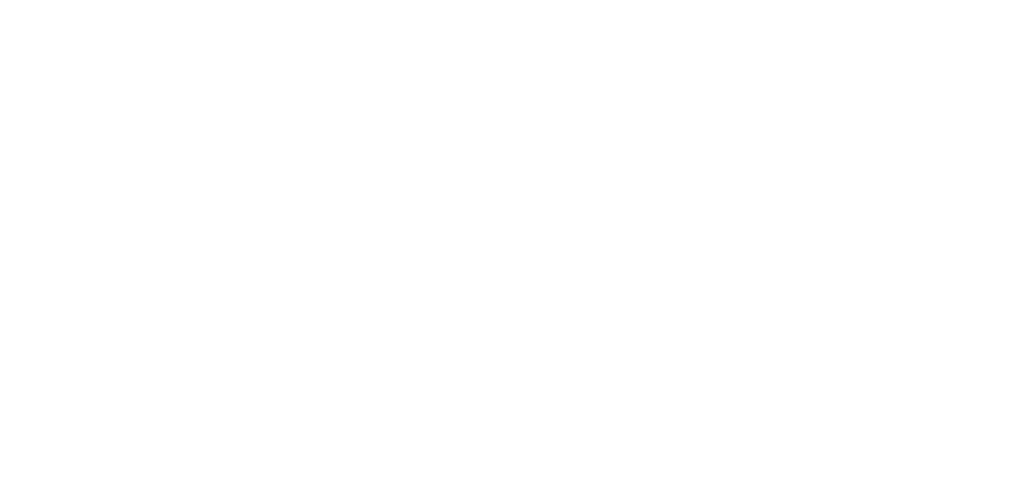
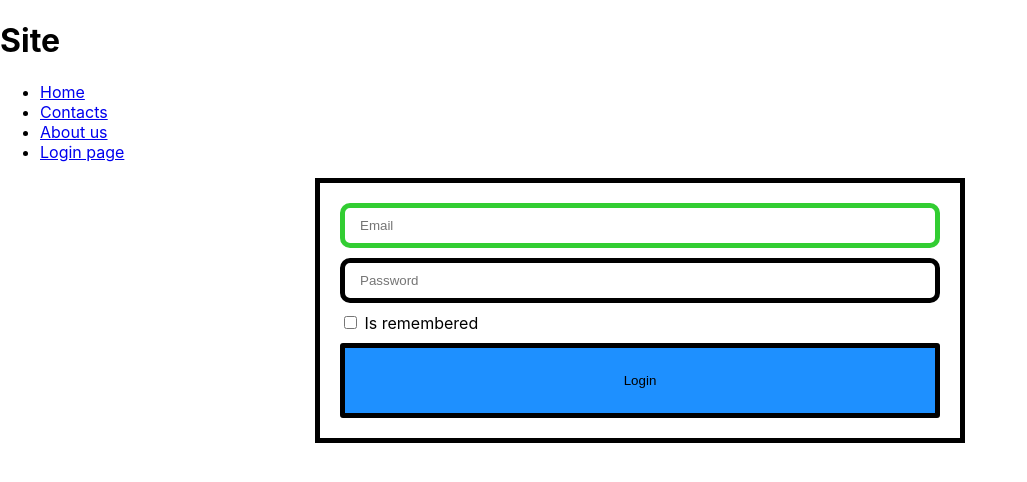
Before and after one commit to fc-fullstack-courses/pfe-2023-1-react-lessons, a React (Create React App) app: page /login in a window 1280 px wide. Shown: the top 482 px of the page, without its empty margins (0-1027 px from the left). Built offline with nearby package versions, Linux system fonts and the light colour scheme.

Commit message:
Add basic logn page

```diff
--- a/src/App.js
+++ b/src/App.js
@@ -3,6 +3,7 @@
 import { BrowserRouter, Switch, Route, Link } from 'react-router-dom';
 import HomePage from './pages/HomePage';
 import ContactsPage from './pages/ContactsPage';
+import LoginPage from './pages/LoginPage';
 
 class App extends React.Component {
   constructor(props) {
@@ -27,6 +28,8 @@
             path="/contacts"
             render={(routeProps) => <ContactsPage {...routeProps} />}
           />
+
+          <Route path="/login" component={LoginPage} />
 
           {/* <Route path="/about" component={AboutUsPage} />
           <Route path="/profile/:id" component={ProfilePage} /> */}
--- a/src/components/Header/index.jsx
+++ b/src/components/Header/index.jsx
@@ -43,6 +43,9 @@
           <li>
             <Link to="/about">About us</Link>
           </li>
+          <li>
+            <Link to="/login">Login page</Link>
+          </li>
         </ul>
       </nav>
     </header>
--- /dev/null
+++ b/src/pages/LoginPage/index.jsx
@@ -0,0 +1,14 @@
+import React from 'react';
+import Header from '../../components/Header';
+import LoginForm from '../../components/LoginForm';
+
+const LoginPage = (props) => {
+  return (
+    <>
+      <Header />
+      <LoginForm />
+    </>
+  );
+};
+
+export default LoginPage;
```
Also changed, not shown: src/components/LoginForm/index.jsx (+0 -24 lines).
